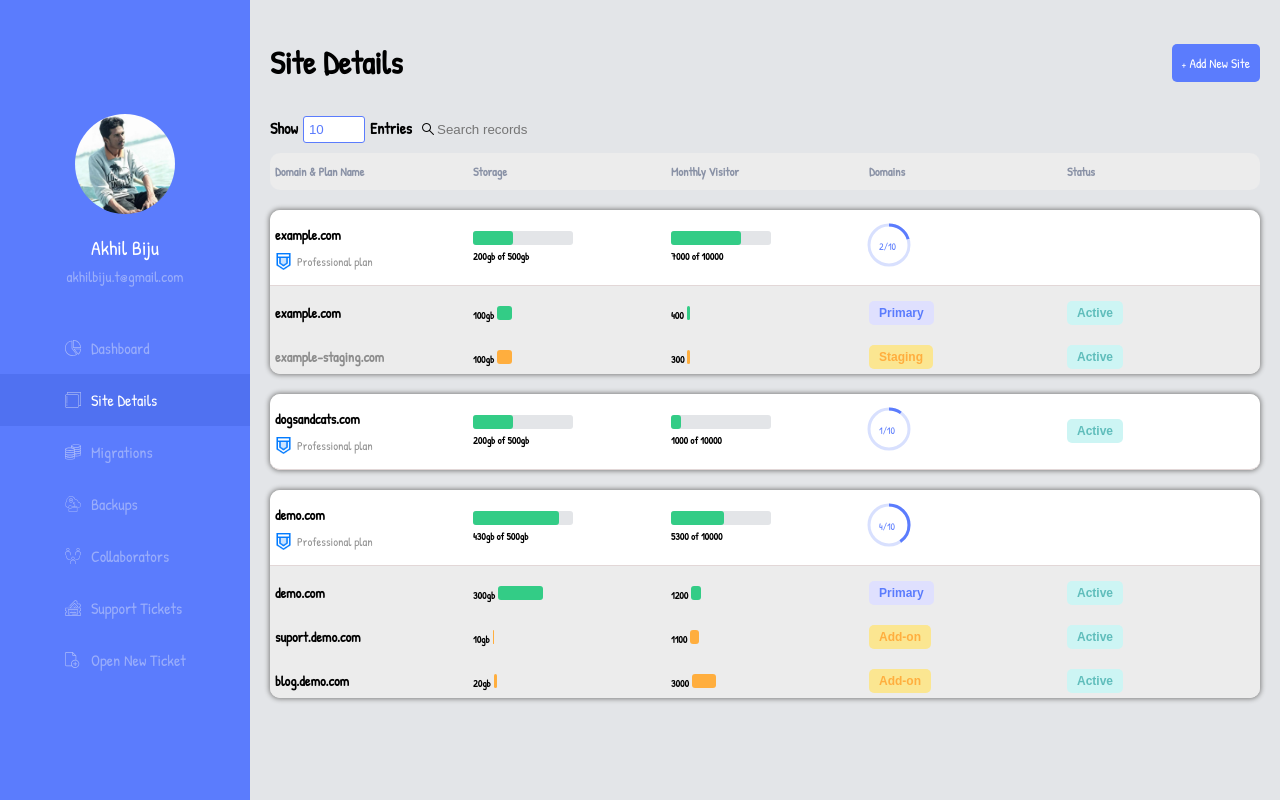
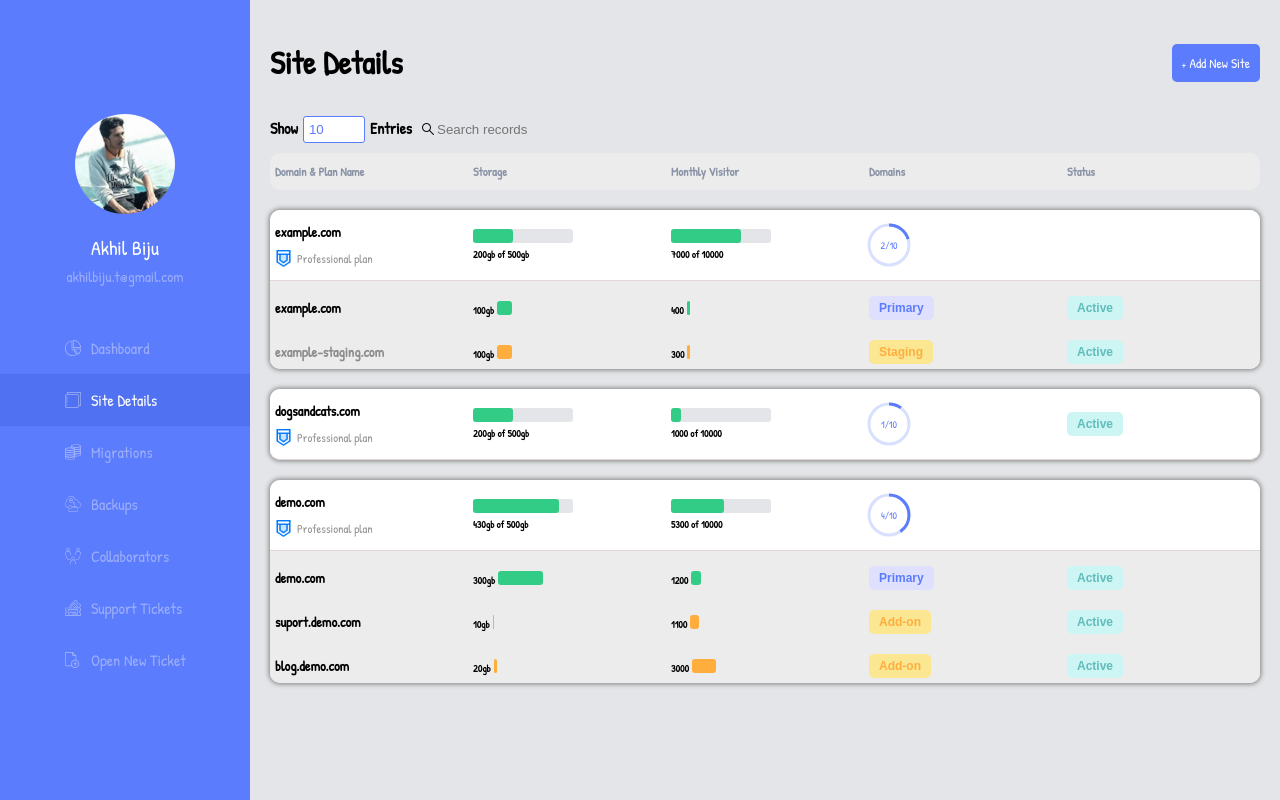
Before and after one commit to akhilbiju/hosting-dashboard, an Angular app: page /details in a window 1280 px wide. Built offline with nearby package versions, Linux system fonts and the light colour scheme.

Commit message:
Fix donut sizing

```diff
--- a/src/app/shared/components/donut-chart/donut-chart.component.css
+++ b/src/app/shared/components/donut-chart/donut-chart.component.css
@@ -1,14 +1,16 @@
 .item {
   position: relative;
   transform: translateX(-10px);
+  height: 60px;
 }
 
 .item p {
   position: absolute;
   margin: 0px;
   padding: 0px;
-  top: 25px;
-  left: 20px;
+  top: 50%;
+  transform: translate(-50%, -50%);
+  left: 50%;
   font-size: 10px;
 }
 
```
